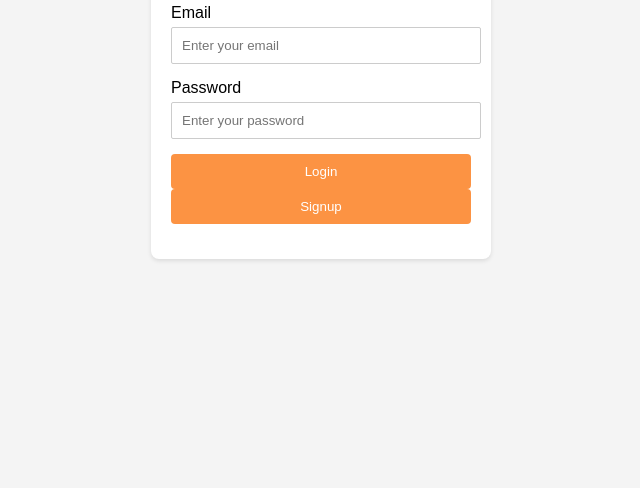
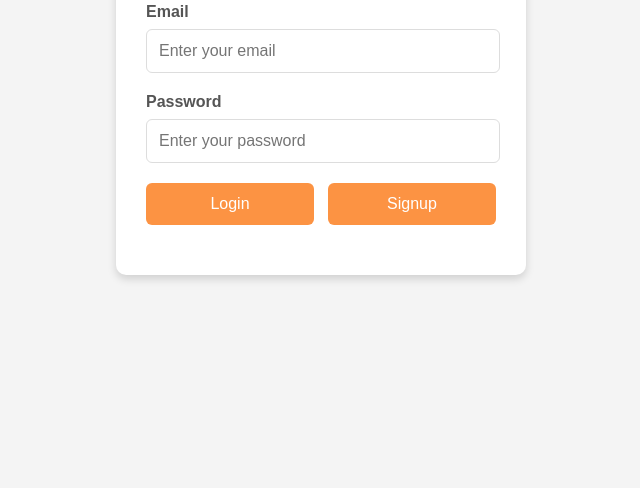
Before and after one commit to Irene-sketch/refugee-support, a plain HTML site: page login.html in a window 1280 px wide. Shown: the part 312-800 px from the top of the page, without its empty margins (319-959 px from the left). Drawn offline with Linux system fonts and the light colour scheme.

```diff
--- a/login.html
+++ b/login.html
@@ -14,41 +14,63 @@
         }
 
         .container {
-            width: 300px;
-            padding: 20px;
+            width: 350px; /* Increased width */
+            padding: 30px; /* Increased padding */
             background-color: #fff;
-            border-radius: 8px;
-            box-shadow: 0 2px 4px rgba(0, 0, 0, 0.1);
+            border-radius: 10px; /* Increased border radius */
+            box-shadow: 0 4px 8px rgba(0, 0, 0, 0.15); /* More pronounced shadow */
+        }
+
+        h2 {
+            text-align: center;
+            margin-bottom: 25px; /* Increased margin */
+            color: #333;
         }
 
         .form-group {
-            margin-bottom: 15px;
+            margin-bottom: 20px; /* Increased margin */
         }
 
         .form-group label {
             display: block;
-            margin-bottom: 5px;
+            margin-bottom: 8px; /* Increased margin */
+            color: #555;
+            font-weight: bold;
         }
 
         .form-group input {
-            width: calc(100% - 12px);
-            padding: 10px;
-            border: 1px solid #ccc;
-            border-radius: 2px;
+            width: calc(100% - 22px); /* Adjusted width for padding */
+            padding: 12px; /* Increased padding */
+            border: 1px solid #ddd;
+            border-radius: 6px; /* Increased border radius */
+            font-size: 16px;
         }
 
         .form-group button {
-            width: 100%;
-            padding: 10px;
+            width: 48%; /* Adjust for space between buttons */
+            padding: 12px 20px; /* Increased padding */
             background-color: #fc9343;
             color: white;
             border: none;
-            border-radius: 4px;
+            border-radius: 6px; /* Increased border radius */
             cursor: pointer;
+            font-size: 16px;
+            transition: background-color 0.3s ease; /* Smooth hover effect */
         }
-        .error-message{
+
+        .form-group button:hover {
+            background-color: #f2802a; /* Darker orange on hover */
+        }
+
+        .error-message {
             color: red;
-            font-size: 0.8em;
+            font-size: 0.9em;
+            margin-top: 5px;
+        }
+
+        .button-container {
+            display: flex;
+            justify-content: space-between; /* Space between buttons */
         }
     </style>
     <script src="https://www.gstatic.com/firebasejs/9.6.1/firebase-app-compat.js"></script>
@@ -67,14 +89,14 @@
             <input type="password" id="password" placeholder="Enter your password">
             <div id="password-error" class="error-message"></div>
         </div>
-        <div class="form-group">
+        <div class="form-group button-container">
             <button id="loginButton">Login</button>
             <button id="signupButton">Signup</button>
         </div>
     </div>
 
     <script>
-        // Initialize Firebase (Replace with your Firebase config)
+        // ... (Your existing JavaScript code) ...
         const firebaseConfig = {
             apiKey: "AIzaSyDfcdVNNZdqFD1byZ3lFBuxZB0aFf_HLQA",
             authDomain: "login-example-9265c.firebaseapp.com",
@@ -83,8 +105,6 @@
             messagingSenderId: "208602919387",
             appId: "1:208602919387:web:55381dc9a31c28c697b7fe"
         };
-
-
         firebase.initializeApp(firebaseConfig);
         const auth = firebase.auth();
         const emailInput = document.getElementById('email');
@@ -100,31 +120,29 @@
             emailError.textContent = "";
             passwordError.textContent = "";
 
-            if(!email){
+            if (!email) {
                 emailError.textContent = "Please enter an email address.";
                 return;
             }
-            if(!password){
+            if (!password) {
                 passwordError.textContent = "Please enter a password.";
                 return;
             }
 
             auth.signInWithEmailAndPassword(email, password)
                 .then((userCredential) => {
-                    // Signed in
                     const user = userCredential.user;
                     alert('Logged in successfully!');
-                    // Redirect to the main page or perform other actions
-                    window.location.href = "chatbots.html"; //replace main.html with your main page.
+                    window.location.href = "chatbots.html";
                 })
                 .catch((error) => {
                     const errorCode = error.code;
                     const errorMessage = error.message;
-                    if(errorCode === 'auth/user-not-found'){
+                    if (errorCode === 'auth/user-not-found') {
                         emailError.textContent = "User not found. Please signup.";
-                    } else if (errorCode === 'auth/wrong-password'){
+                    } else if (errorCode === 'auth/wrong-password') {
                         passwordError.textContent = "Incorrect password.";
-                    } else{
+                    } else {
                         emailError.textContent = errorMessage;
                     }
                 });
@@ -136,26 +154,24 @@
             emailError.textContent = "";
             passwordError.textContent = "";
 
-            if(!email){
+            if (!email) {
                 emailError.textContent = "Please enter an email address.";
                 return;
             }
-            if(!password){
+            if (!password) {
                 passwordError.textContent = "Please enter a password.";
                 return;
             }
-            if(password.length < 6){
+            if (password.length < 6) {
                 passwordError.textContent = "Password must be at least 6 characters";
                 return;
             }
 
             auth.createUserWithEmailAndPassword(email, password)
                 .then((userCredential) => {
-                    // Signed up
                     const user = userCredential.user;
                     alert('Signed up successfully!');
-                   // Redirect to the main page or perform other actions
-                   window.location.href = "chatbots.html"; //replace main.html with your main page.
+                    window.location.href = "chatbots.html";
                 })
                 .catch((error) => {
                     const errorCode = error.code;
```
Lines whose indentation alone changed are shown as unchanged.
